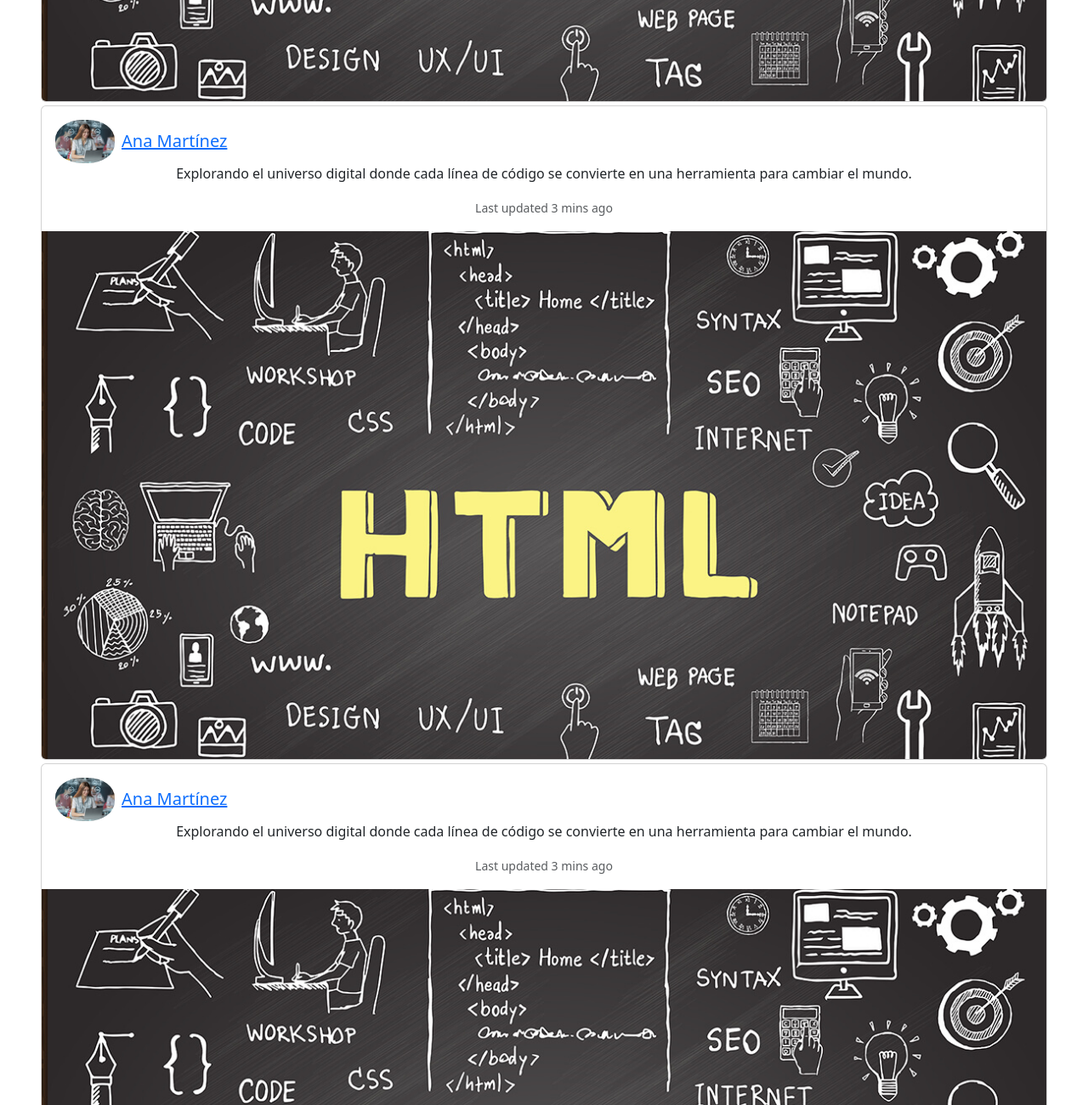
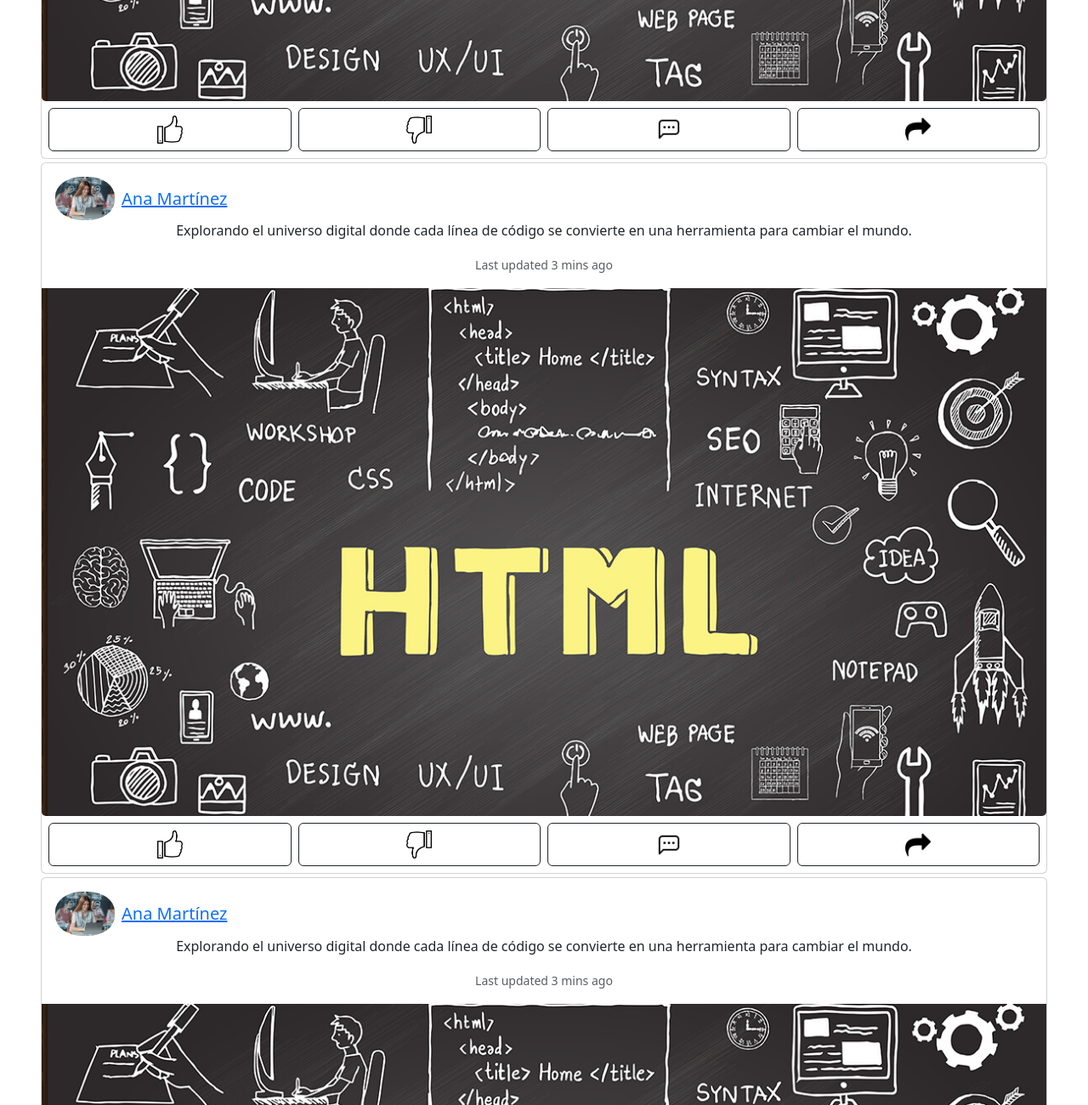
Before and after one commit to CamiloElias-alt/Algoritmo-Cotidiano, a plain HTML site: page pages/blogs/index.html in a window 1280 px wide. Shown: the part 740-2040 px from the top of the page at 85% size. Drawn offline with nearby package versions, Linux system fonts and the light colour scheme.

Commit message:
agregue botones en blogs

```diff
--- a/pages/blogs/index.html
+++ b/pages/blogs/index.html
@@ -55,6 +55,20 @@
                     <p class="card-text"><small class="text-body-secondary">Last updated 3 mins ago</small></p>
                 </div>
                 <img src="../../assets/html-tagst.jpg" class="card-img-bottom" alt="...">
+               <div class="d-flex flex-wrap justify-content-between gap-2 m-2">
+                    <button type="button" class="btn active flex-fill p-2">
+                        <img src="../../assets/like.png" width="30px" alt="">
+                    </button>
+                    <button type="button" class="btn active flex-fill p-2">
+                        <img src="../../assets/dislike.png" width="30px" alt="">
+                    </button>
+                    <button type="button" class="btn active flex-fill p-2">
+                        <img src="../../assets/conversation.png" width="30px" alt="">
+                    </button>
+                    <button type="button" class="btn active flex-fill p-2">
+                        <img src="../../assets/share.png" width="30px" alt="">
+                    </button>
+                </div>
             </div>
         </div>
     </div>
@@ -72,6 +86,20 @@
                     <p class="card-text"><small class="text-body-secondary">Last updated 3 mins ago</small></p>
                 </div>
                 <img src="../../assets/html-tagst.jpg" class="card-img-bottom" alt="...">
+                <div class="d-flex flex-wrap justify-content-between gap-2 m-2">
+                    <button type="button" class="btn active flex-fill p-2">
+                        <img src="../../assets/like.png" width="30px" alt="">
+                    </button>
+                    <button type="button" class="btn active flex-fill p-2">
+                        <img src="../../assets/dislike.png" width="30px" alt="">
+                    </button>
+                    <button type="button" class="btn active flex-fill p-2">
+                        <img src="../../assets/conversation.png" width="30px" alt="">
+                    </button>
+                    <button type="button" class="btn active flex-fill p-2">
+                        <img src="../../assets/share.png" width="30px" alt="">
+                    </button>
+                </div>
             </div>
         </div>
     </div>
@@ -89,6 +117,20 @@
                     <p class="card-text"><small class="text-body-secondary">Last updated 3 mins ago</small></p>
                 </div>
                 <img src="../../assets/html-tagst.jpg" class="card-img-bottom" alt="...">
+                <div class="d-flex flex-wrap justify-content-between gap-2 m-2">
+                    <button type="button" class="btn active flex-fill p-2">
+                        <img src="../../assets/like.png" width="30px" alt="">
+                    </button>
+                    <button type="button" class="btn active flex-fill p-2">
+                        <img src="../../assets/dislike.png" width="30px" alt="">
+                    </button>
+                    <button type="button" class="btn active flex-fill p-2">
+                        <img src="../../assets/conversation.png" width="30px" alt="">
+                    </button>
+                    <button type="button" class="btn active flex-fill p-2">
+                        <img src="../../assets/share.png" width="30px" alt="">
+                    </button>
+                </div>
             </div>
         </div>
     </div>
```
Also changed, not shown: assets/share.png (added).
